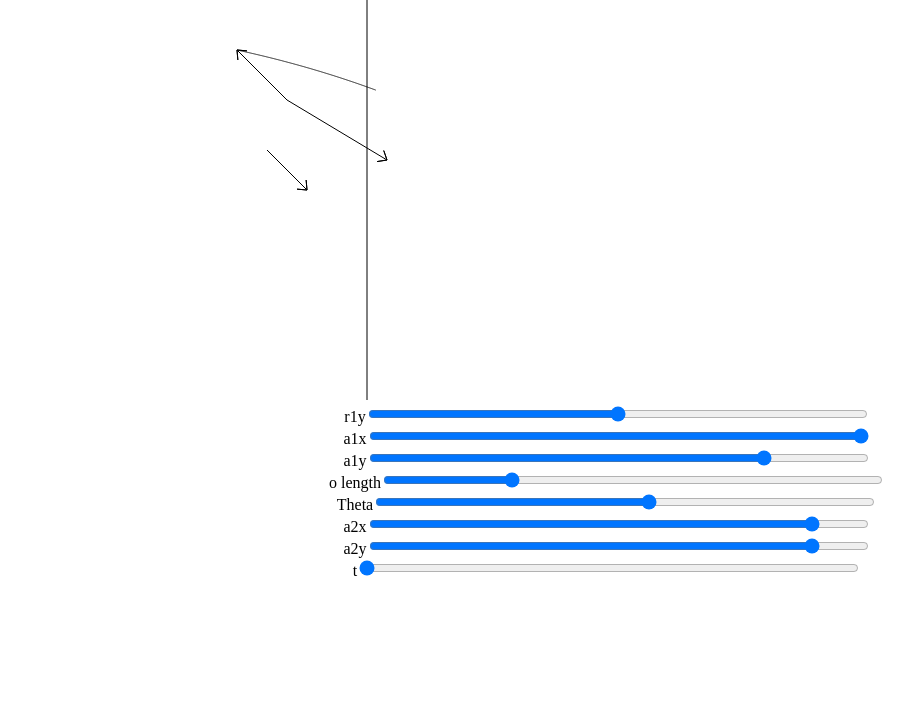
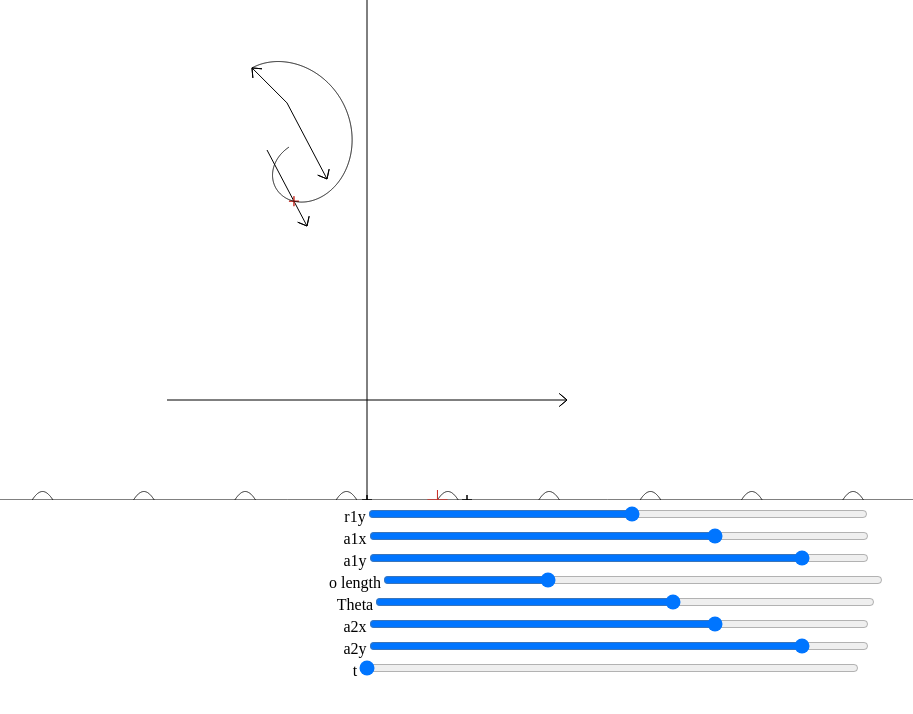
Before and after one commit to aljazerzen/gtl, a website built with webpack: page index.html in a window 1280 px wide. Shown: the whole page, without its empty margins (33-946 px from the left). Built offline with nearby package versions, Linux system fonts and the light colour scheme.

Commit message:
perfect collision algorithm

```diff
--- a/index.html
+++ b/index.html
@@ -20,14 +20,15 @@
 <body style="margin: 0;height: 100vh; overflow: hidden">
 
 <canvas></canvas>
-<label>r1y<input type="range" min="-50" max="50" step="0.001" value="0"/></label>
-<label>a1x<input type="range" min="-100" max="100" step="0.0001" value="100"/></label>
-<label>a1y<input type="range" min="-100" max="100" step="0.0001" value="60"/></label>
-<label>o length<input type="range" min="-100" max="100" step="1" value="-50"/></label>
-<label>Theta<input type="range" min="-2" max="2" step="0.001" value="0.2"/></label>
-<label>a2x<input type="range" min="-50" max="50" step="0.01" value="40"/></label>
-<label>a2y<input type="range" min="-50" max="50" step="0.01" value="40"/></label>
+<label>r1y<input type="range" min="-50" max="50" step="0.001" value="2.933"/></label>
+<label>a1x<input type="range" min="-100" max="100" step="0.0001" value="40"/></label>
+<label>a1y<input type="range" min="-100" max="100" step="0.0001" value="76"/></label>
+<label>o length<input type="range" min="-100" max="100" step="1" value="-35"/></label>
+<label>Theta<input type="range" min="-10" max="10" step="0.001" value="1.974"/></label>
+<label>a2x<input type="range" min="-100" max="100" step="0.01" value="40"/></label>
+<label>a2y<input type="range" min="-100" max="100" step="0.01" value="76"/></label>
 <label>t<input type="range" min="0" max="1" step="0.0001" value="0"/></label>
+<p></p>
 
 <script src="dist/bundle.js"></script>
 
--- a/src/index.ts
+++ b/src/index.ts
@@ -3,15 +3,17 @@ import { Vector } from './math/vector';
 import { Matrix } from './math/matrix';
 
 let canvas = document.getElementsByTagName('canvas')[0] as HTMLCanvasElement;
-canvas.height = document.body.clientHeight - 400;
+canvas.height = document.body.clientHeight - 300;
 canvas.width = document.body.clientWidth;
 
 let inputs = Array.prototype.slice.call(document.getElementsByTagName('input')) as HTMLInputElement[];
+let ps = Array.prototype.slice.call(document.getElementsByTagName('p')) as HTMLInputElement[];
 let inp = (index) => +inputs[index].value;
 
 let ctx = canvas.getContext('2d');
 
 let renderer = new Renderer(ctx);
+let points = [];
 
 /**
  * Finds an intersection between x-axis and graph of function f between lower and upper bounds
@@ -48,15 +50,35 @@ function interceptAngular(r1: Vector, a1: Vector, o: Vector, theta: number, r2:
   if (A_det === 0) {
     // Special case: f = b * sin(theta * t + g) - R2_det (no linear term)
 
+    console.log('asxasx');
+
     const j = Math.asin(R2_det / b);
     if (!isNaN(j)) {
 
-      let tContact = Math.min(
-        (Math.ceil((g - j) / Math.PI / 2) * 2 * Math.PI + j - g ) / theta,
-        (Math.ceil((g - Math.PI + j) / Math.PI / 2) * 2 * Math.PI + Math.PI - j - g ) / theta,
-      );
-      contact = new Vector(tContact, f(tContact));
+      // Find k for intersection after t=0
+      const k1 = Math.floor((theta > 0 ? 1 : 0) + (g - j) / Math.PI / 2);
+      const k2 = Math.floor((theta > 0 ? 1 : 0) + (g - Math.PI + j) / Math.PI / 2);
 
+      const tk = (k, o) => (k * 2 * Math.PI - g + (o == 0 ? j : Math.PI - j ) ) / theta;
+
+      const k0 = (tk(k1, 0) < tk(k2, 1)) ? (k1 * 2) : (k2 * 2 + 1);
+
+      // Loop over intersections
+      for (let k = k0; ; k += theta > 0 ? 1 : -1) {
+        const t1Curr = tk(Math.floor(k / 2), k % 2);
+
+        // is t1 not feasible?
+        if (0 > t1Curr || t1Curr > 1)
+          break;
+
+        // is t2 feasible?
+        const t2Curr = t2(t1Curr);
+        if (0 <= t2Curr && t2Curr <= 1) {
+          // contact found
+          contact = new Vector(t1Curr, f(t1Curr));
+          break;
+        }
+      }
     }
 
   } else {
@@ -71,51 +93,71 @@ function interceptAngular(r1: Vector, a1: Vector, o: Vector, theta: number, r2:
       // are start and end on different sides of x-axis?
       if (start.y * end.y <= 0) {
         contact = findContactBisection(start, end, f);
+
+        const t2Contact = t2(contact.x);
+        if (!(0 <= t2Contact && t2Contact <= 1)) contact = null;
+
       }
 
     } else {
+      // bounds we get if we consider min and max value of sine
       let tL1 = (R2_det - b) / A_det;
       let tL2 = (R2_det + b) / A_det;
-
       // sort tL1 and tL2 (cool one-liner, yeah?)
       [tL1, tL2] = [Math.min(tL1, tL2), Math.max(tL1, tL2)];
 
-      const k0 = Math.floor((h + g) / 2 / Math.PI);
-      const k1 = Math.floor((theta * tL1 - h + g) / 2 / Math.PI);
-      const k2 = Math.ceil((theta * tL2 + h + g) / 2 / Math.PI);
+      const tMin = Math.max(0, tL1);
+      const tMax = Math.min(1, tL2);
 
-      const tk = (k, hPlus: boolean) => (2 * Math.PI * k + (hPlus ? h : -h) - g) / theta;
+      // function that returns t of a extreme for given k and upper
+      const tk = (k, upper: boolean) => (2 * Math.PI * k + (upper ? h : -h) - g) / theta;
 
-      const tk01 = tk(k0, false);
-      const tk02 = tk(k0, true);
-      const tk0 = tk02 < 0 ? tk02 : tk01;
+      // finding kMin and kMax (k values between which may be feasible solutions)
+      const kMin1 = Math.floor((theta * tMin - h + g) / 2 / Math.PI + (theta < 0 ? 1 : 0));
+      const kMin2 = Math.floor((theta * tMin + h + g) / 2 / Math.PI + (theta < 0 ? 1 : 0));
+      let kMin = tk(kMin1, true) < tk(kMin2, false) ? 2 * kMin2 + (0) : 2 * kMin1 + (1);
 
-      let extremePrev = new Vector(tk0, f(tk0));
-      sequentialExtremes: for (let k = k1; k <= k2; k++) {
-        for (let plusMinus = 0; plusMinus < 2; plusMinus++) {
-          let tCurr = tk(k, plusMinus == 1);
-          let extremeCurr = new Vector(tCurr, f(tCurr));
+      const kMax1 = Math.floor((theta * tMax - h + g) / 2 / Math.PI + (theta > 0 ? 1 : 0));
+      const kMax2 = Math.floor((theta * tMax + h + g) / 2 / Math.PI + (theta > 0 ? 1 : 0));
+      let kMax = tk(kMax1, true) > tk(kMax2, false) ? 2 * kMax2 + (0) : 2 * kMax1 + (1);
 
-          // are values on different sides of x-axis (or touch it)?
+      ps[0].innerHTML = '';
+      let extremePrev = null;
+      // loop over extremes
+      for (let k = kMin; ; k += kMin < kMax ? 1 : -1) {
+        let tCurr = Math.max(tMin, Math.min(tMax, tk(Math.floor(k / 2), k % 2 != 0)));
+        let extremeCurr = new Vector(tCurr, f(tCurr));
+
+        points.push(extremeCurr);
+        ps[0].innerHTML += k + ' ';
+
+        // for each pair
+        if (extremePrev) {
+
+          // if the values are on different sides of x-axis (or touch it)
           if (extremePrev.y * extremeCurr.y <= 0) {
 
+            // find contact
             contact = findContactBisection(extremePrev, extremeCurr, f);
 
             if (contact) {
 
+              // if contact is feasible
               const t2Contact = t2(contact.x);
               if (0 <= t2Contact && t2Contact <= 1) {
-                break sequentialExtremes;
+                // bingo
+                break;
               } else {
                 contact = null;
               }
 
             }
           }
-
-          extremePrev = extremeCurr;
         }
+        extremePrev = extremeCurr;
+        if (k == kMax) break;
       }
+      // ps[0].innerHTML = count.toString();
     }
   }
 
@@ -136,9 +178,9 @@ function go() {
   let a2 = new Vector(inp(5), inp(6));
   let t1 = inp(7);
 
+  points = [];
   let contact = interceptAngular(r1, a1, o, theta, r2, a2);
 
-  let points;
   renderer.clear();
   renderer.drawVector(r1, a1);
   renderer.drawVector(r1.sum(a1.product(t1)), o.rotation(theta * t1));
@@ -147,19 +189,36 @@ function go() {
   /* Coordinate system */
   let center = new Vector(400, 500);
   renderer.drawVector(new Vector(0, center.y), new Vector(10000, 0));
+  renderer.drawVector(new Vector(200, center.y - 100), new Vector(400, 0));
   renderer.drawVector(new Vector(center.x, 0), new Vector(0, 10000));
   const A_det = new Matrix(a1, a2).det();
   const R2_det = new Matrix(r2.difference(r1), a2).det();
   const g = Math.atan2(new Matrix(o, a2).det(), -o.multiplyScalar(a2));
   const b = a2.length * o.length;
   const f = (t) => A_det * t + b * Math.sin(theta * t + g) - R2_det;
+  const t2 = (t1) => (r1.x - r2.x + t1 * a1.x + o.rotation(t1 * theta).x) / a2.x;
+  let drawT = (ta, s = 7) =>
+    renderer.drawCross(center.sum(new Vector(ta * 100, f(ta) / 100)), s);
+  points.forEach(p => drawT(p.x));
   points = [];
-  for (let i = -10; i < 10; i += 0.001) {
+  for (let i = -5; i < 5; i += 0.001) {
     points.push(new Vector(i * 100, f(i) / 100));
   }
   renderer.drawLineString(center, points, 0);
-  let drawT = (ta, s = 7) =>
-    renderer.drawCross(center.sum(new Vector(ta * 100, f(ta) / 100)), s);
+
+  let tL1 = (R2_det - b) / A_det;
+  let tL2 = (R2_det + b) / A_det;
+  renderer.drawCross(center.sum(new Vector(tL1 * 100, 0)), 5);
+  renderer.drawCross(center.sum(new Vector(tL2 * 100, 0)), 5);
+  renderer.drawCross(center.sum(new Vector(0, 0)), 5);
+  renderer.drawCross(center.sum(new Vector(100, 0)), 5);
+
+  // renderer.setStyle(4);
+  // points = [];
+  // for (let i = -5; i < 5; i += 0.001) {
+  //   points.push(new Vector(i * 100, -t2(i) * 100));
+  // }
+  // renderer.drawLineString(center, points, 0);
 
   renderer.setStyle(2);
   if (contact) {
```
